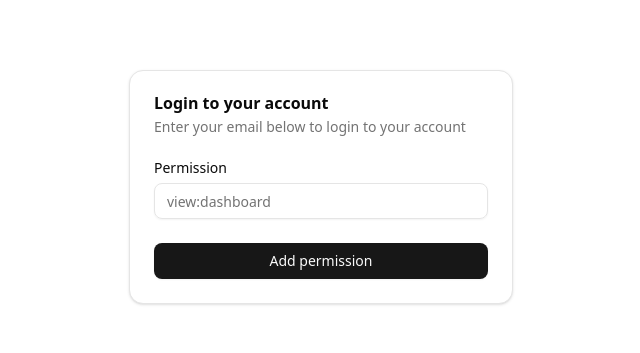
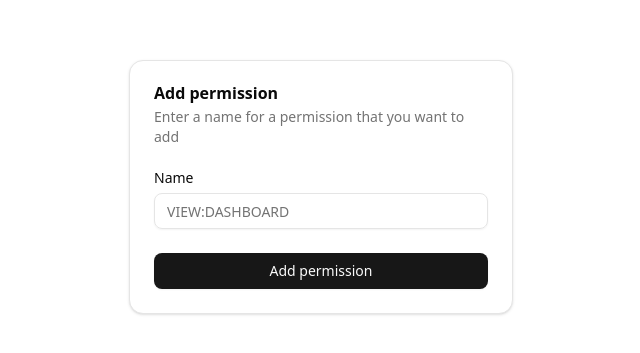
Before and after one commit to arsalanansariofficial/healthify, a Next.js app in the folder frontend/next/: page /permissions in a window 1280 px wide. Shown: the part 213-566 px from the top of the page, without its empty margins (327-967 px from the left). Built offline with nearby package versions, Linux system fonts and the light colour scheme; no server answers.

Commit message:
Update permissions page to use react-hook-form

```diff
--- a/frontend/next/app/permissions/page.tsx
+++ b/frontend/next/app/permissions/page.tsx
@@ -1,72 +1,65 @@
 'use client';
 
-import { toast } from 'sonner';
-import { useActionState } from 'react';
+import { useForm } from 'react-hook-form';
+import { zodResolver } from '@hookform/resolvers/zod';
 
-import { getDate } from '@/lib/utils';
 import * as CN from '@/components/ui/card';
+import * as RHF from '@/components/ui/form';
+import { Input } from '@/components/ui/input';
 import { addPermission } from '@/lib/actions';
-import { Input } from '@/components/ui/input';
-import { Label } from '@/components/ui/label';
 import { Button } from '@/components/ui/button';
+import useHookForm from '@/hooks/use-hook-form';
+import handler from '@/components/display-toast';
+import { permissionSchema } from '@/lib/schemas';
 
 export default function Page() {
-  const [state, action, pending] = useActionState(async function (
-    prevState: unknown,
-    formData: FormData
-  ) {
-    const result = await addPermission(prevState, formData);
+  const { pending, handleSubmit } = useHookForm(handler, addPermission);
 
-    if (result?.success) {
-      toast(result.message, {
-        position: 'top-center',
-        description: <span className="text-foreground">{getDate()}</span>
-      });
-    }
-
-    if (!result?.success && result?.message) {
-      toast(<h2 className="text-destructive">{result?.message}</h2>, {
-        position: 'top-center',
-        description: <p className="text-destructive">{getDate()}</p>
-      });
-    }
-
-    return result;
-  }, undefined);
+  const form = useForm({
+    resolver: zodResolver(permissionSchema),
+    defaultValues: { name: String() }
+  });
 
   return (
     <section className="col-span-2 grid place-items-center gap-4 place-self-center lg:col-start-2">
       <CN.Card className="min-w-sm">
         <CN.CardHeader>
-          <CN.CardTitle>Login to your account</CN.CardTitle>
+          <CN.CardTitle>Add permission</CN.CardTitle>
           <CN.CardDescription>
-            Enter your email below to login to your account
+            Enter a name for a permission that you want to add
           </CN.CardDescription>
         </CN.CardHeader>
         <CN.CardContent>
-          <form id="permission-form" className="space-y-2">
-            <div className="space-y-2">
-              <Label htmlFor="permission">Permission</Label>
-              <Input
-                type="text"
-                id="permission"
-                name="permission"
-                placeholder="view:dashboard"
-                defaultValue={state?.permission}
+          <RHF.Form {...form}>
+            <form
+              id="permission-form"
+              className="space-y-2"
+              onSubmit={form.handleSubmit(handleSubmit)}
+            >
+              <RHF.FormField
+                name="name"
+                control={form.control}
+                render={({ field }) => (
+                  <RHF.FormItem>
+                    <RHF.FormLabel>Name</RHF.FormLabel>
+                    <RHF.FormControl>
+                      <Input
+                        {...field}
+                        type="text"
+                        placeholder="VIEW:DASHBOARD"
+                      />
+                    </RHF.FormControl>
+                    <RHF.FormMessage />
+                  </RHF.FormItem>
+                )}
               />
-              {state?.errors?.permission && (
-                <p className="text-destructive text-xs">
-                  {state.errors.permission}
-                </p>
-              )}
-            </div>
-          </form>
+            </form>
+          </RHF.Form>
         </CN.CardContent>
         <CN.CardFooter>
           <Button
             type="submit"
             disabled={pending}
-            formAction={action}
             form="permission-form"
             className="w-full cursor-pointer"
           >
--- a/frontend/next/lib/actions.ts
+++ b/frontend/next/lib/actions.ts
@@ -440,28 +440,26 @@ export async function addRole(
 }
 
 export async function addPermission(
-  _: unknown,
-  formData: FormData
+  data: z.infer<typeof schemas.permissionSchema>
 ): Promise<FormState | undefined> {
-  const permission = formData.get('permission') as string;
-  const result = formSchema.safeParse({ permission });
+  const result = schemas.permissionSchema.safeParse(data);
 
   if (!result.success) {
-    return { permission, errors: result.error.flatten().fieldErrors };
+    return { ...data, errors: result.error.flatten().fieldErrors };
   }
 
   try {
     await prisma.permission.create({
-      data: { name: result.data.permission as string }
+      data: { name: result.data.name.toUpperCase() }
     });
 
     return {
-      permission,
+      ...data,
       success: true,
       message: '🎉 Permission added successfully.'
     };
   } catch {
-    return { permission, success: false, message: CONST.SERVER_ERROR_MESSAGE };
+    return { ...data, success: false, message: CONST.SERVER_ERROR_MESSAGE };
   }
 }
 
--- a/frontend/next/lib/schemas.ts
+++ b/frontend/next/lib/schemas.ts
@@ -3,6 +3,10 @@ import z from 'zod';
 export const seedSchema = z.object({});
 
 export const roleSchema = z.object({
+  name: z.string().min(1, { message: 'Should be valid.' })
+});
+
+export const permissionSchema = z.object({
   name: z.string().min(1, { message: 'Should be valid.' })
 });
 
```
